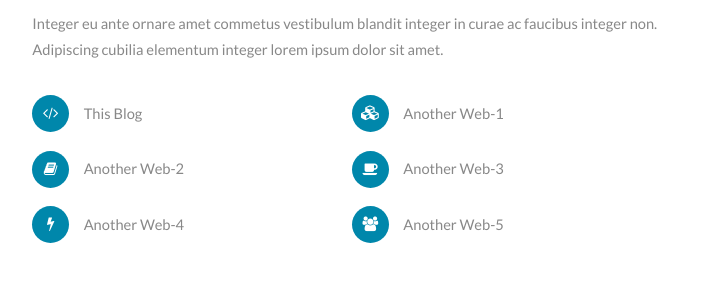
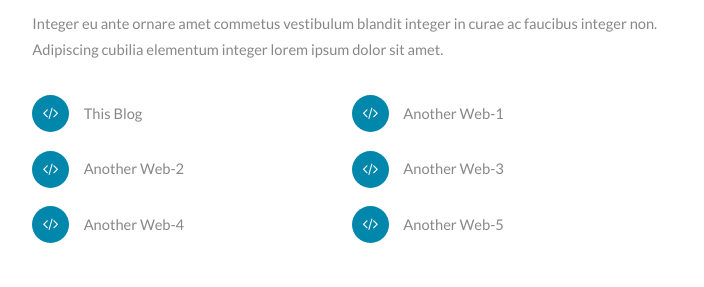
Before and after one commit to ade-kurniawan/ade-kurniawan.github.io, a plain HTML site: page index.html in a window 1280 px wide. Shown: the part 869-1156 px from the top of the page, 131-835 px from the left. Drawn offline with Linux system fonts and the light colour scheme.

Commit message:
Updates and adding new files

```diff
--- a/index.html
+++ b/index.html
@@ -6,7 +6,8 @@
     <title>Ade's Portfolio Blog</title>
     <meta name="viewport" content="width=device-width, initial-scale=1">
     <link rel="stylesheet" type="text/css" media="screen" href="style.css" />
-    <!-- <script src="main.js"></script> -->
+    <link rel="stylesheet" href="https://cdnjs.cloudflare.com/ajax/libs/font-awesome/4.7.0/css/font-awesome.min.css">
+
 </head>
 <body class="is-preload">
 
@@ -65,11 +66,11 @@
 									<p>Integer eu ante ornare amet commetus vestibulum blandit integer in curae ac faucibus integer non. Adipiscing cubilia elementum integer lorem ipsum dolor sit amet.</p>
 									<ul class="feature-icons">
 										<li class="fa-code">This Blog</li>
-										<li class="fa-cubes">Another Web-1</li>
-										<li class="fa-book">Another Web-2</li>
-										<li class="fa-coffee">Another Web-3</li>
-										<li class="fa-bolt">Another Web-4</li>
-										<li class="fa-users">Another Web-5</li>
+										<li class="fa-code">Another Web-1</li>
+										<li class="fa-code">Another Web-2</li>
+										<li class="fa-code">Another Web-3</li>
+										<li class="fa-code">Another Web-4</li>
+										<li class="fa-code">Another Web-5</li>
 									</ul>
 								</div>
 							</section>
--- a/style.css
+++ b/style.css
@@ -14,7 +14,8 @@ tfoot, thead, tr, th, td, article, aside,
 canvas, details, embed, figure, figcaption,
 footer, header, hgroup, menu, nav, output, ruby,
 section, summary, time, mark, audio, video {
-	margin: 0;
+
+    margin: 0;
 	padding: 0;
 	border: 0;
 	font-size: 100%;
```
Also changed, not shown: SS/Screenshot from 2018-07-29 17-14-47.png (added), assets/Banner.jpg (added), assets/Hurdle.jpg (added), assets/One Week.png (added), assets/avatars.jpg (added), 1 other file.
